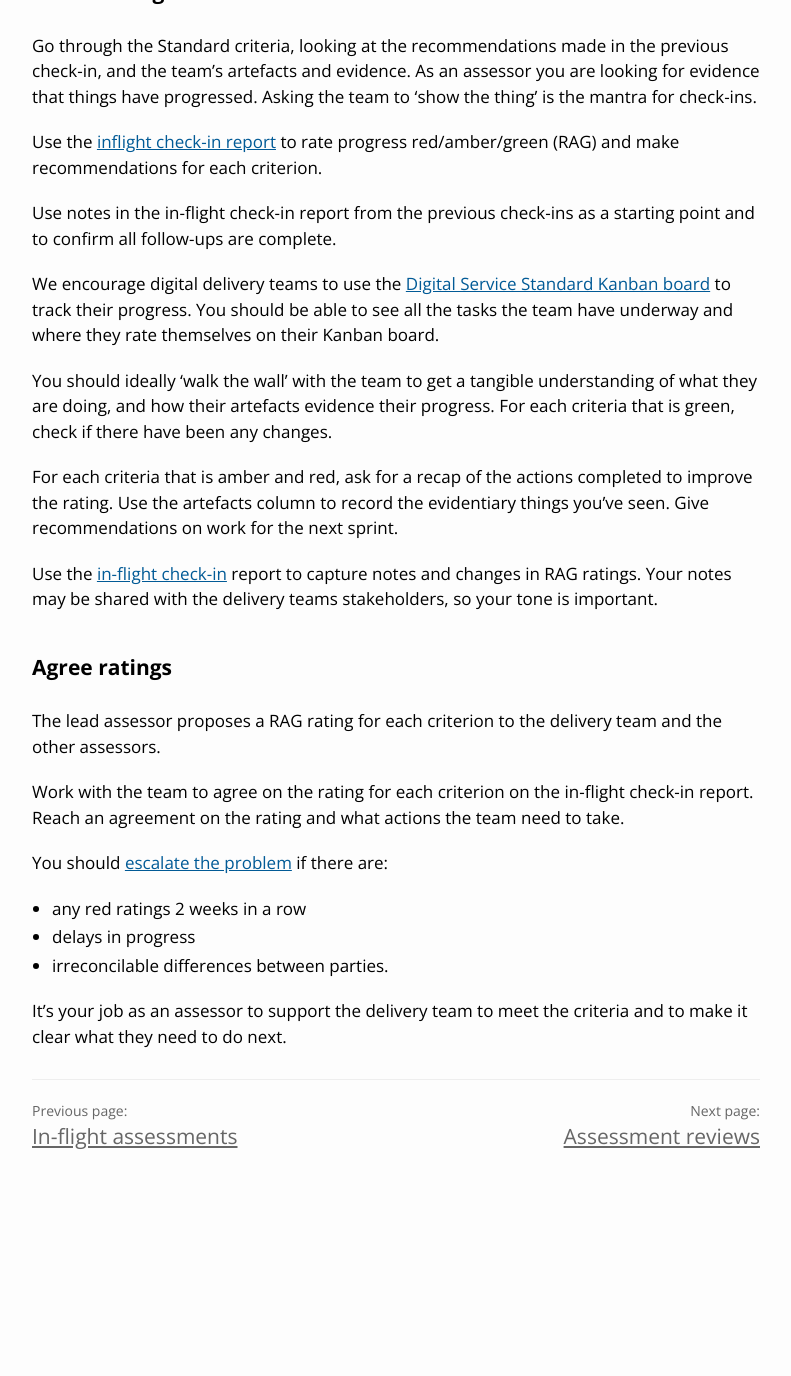
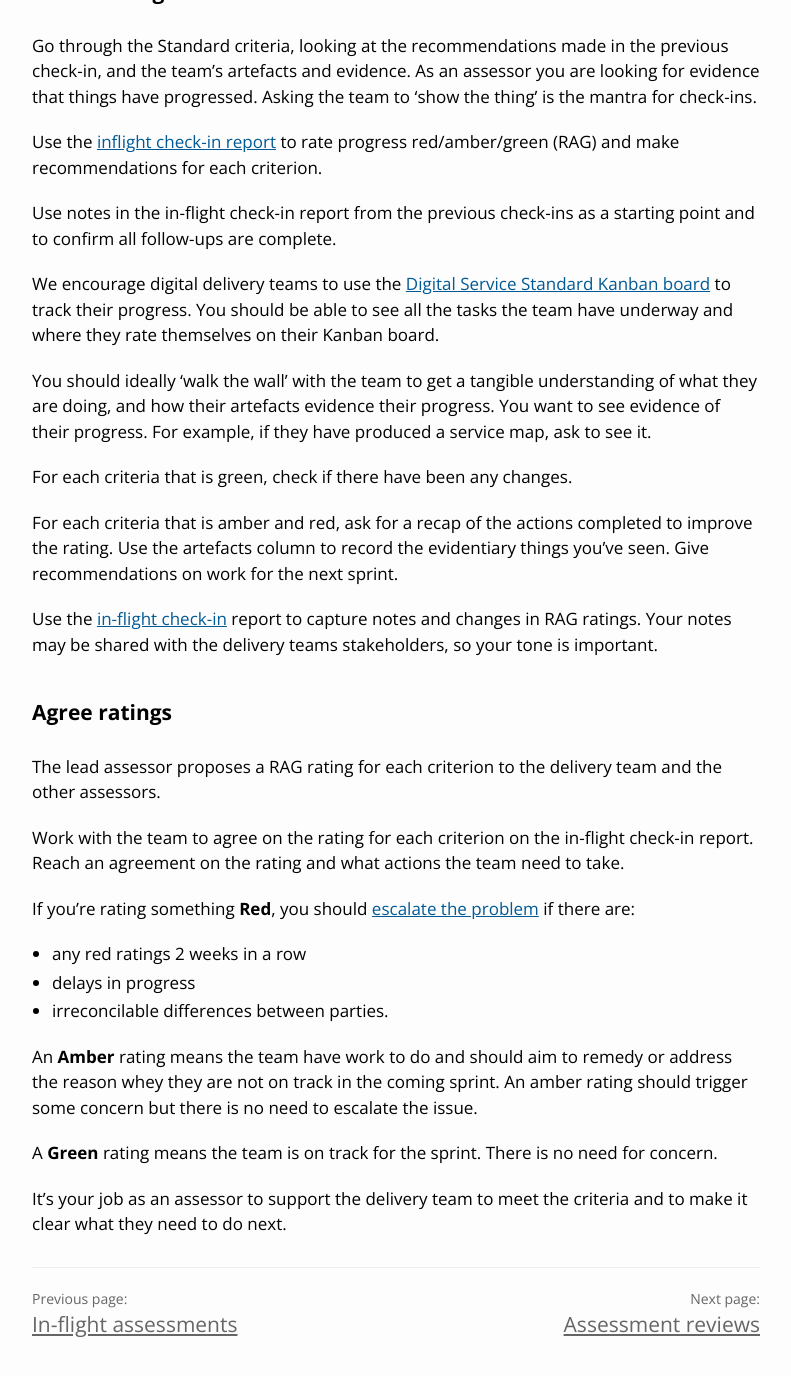
Before and after one commit to AusDTO/service-handbook, a Jekyll site: the page built from _inflight/2-check-ins/index.md, in a window 1280 px wide and 1400 px high, scrolled down 802 px. Shown: the top 1376 px of the window, without its empty margins (238-1029 px from the left). Built offline with Jekyll 4.4.1, drawn with Linux system fonts in a browser that asks for light colours; before the commit the page ends 2015 px from its top, so only the background shows below that.

Commit message:
Updated the notes for RAG rating

```diff
--- a/_inflight/2-check-ins/index.md
+++ b/_inflight/2-check-ins/index.md
@@ -28,25 +28,28 @@ Use notes in the in-flight check-in report from the previous check-ins as a star
 
 We encourage digital delivery teams to use the [Digital Service Standard Kanban board](https://www.dto.gov.au/files/digital-service-standard-kanban-a0.pdf) to track their progress. You should be able to see all the tasks the team have underway and where they rate themselves on their Kanban board.
 
-You should ideally ‘walk the wall’ with the team to get a tangible understanding of what they are doing, and how their artefacts evidence their progress. For each criteria that is green, check if there have been any changes.
+You should ideally ‘walk the wall’ with the team to get a tangible understanding of what they are doing, and how their artefacts evidence their progress. You want to see evidence of their progress. For example, if they have produced a service map, ask to see it.
+
+For each criteria that is green, check if there have been any changes.
 
 For each criteria that is amber and red, ask for a recap of the actions completed to improve the rating. Use the artefacts column to record the evidentiary things you’ve seen. Give recommendations on work for the next sprint.
 
-Use the [in-flight check-in](https://www.dto.gov.au/files/digital-service-standard-kanban-a0.pdf) report to capture notes and changes in RAG ratings. Your notes may be shared with the delivery teams stakeholders, so your tone is important.
+Use the [in-flight check-in]({{ site.baseurl }}/_inflight/5-tools/) report to capture notes and changes in RAG ratings. Your notes may be shared with the delivery teams stakeholders, so your tone is important.
 
 ## Agree ratings
 
 The lead assessor proposes a RAG rating for each criterion to the delivery team and the other assessors.
 
-
 Work with the team to agree on the rating for each criterion on the in-flight check-in report. Reach an agreement on the rating and what actions the team need to take.
 
-
-
-You should [escalate the problem]({{ site.baseurl }}/_inflight/3-assessment-reviews/index.md#escalate) if there are:
+If you're rating something **Red**, you should [escalate the problem]({{ site.baseurl }}/_inflight/3-assessment-reviews/index.md#escalate) if there are:
 
 *	any red ratings 2 weeks in a row
 *	delays in progress
 *	irreconcilable differences between parties.
 
+An **Amber** rating means the team have work to do and should aim to remedy or address the reason whey they are not on track in the coming sprint. An amber rating should trigger some concern but there is no need to escalate the issue.
+
+A **Green** rating means the team is on track for the sprint. There is no need for concern.
+
 It&rsquo;s your job as an assessor to support the delivery team to meet the criteria and to make it clear what they need to do next.
```
